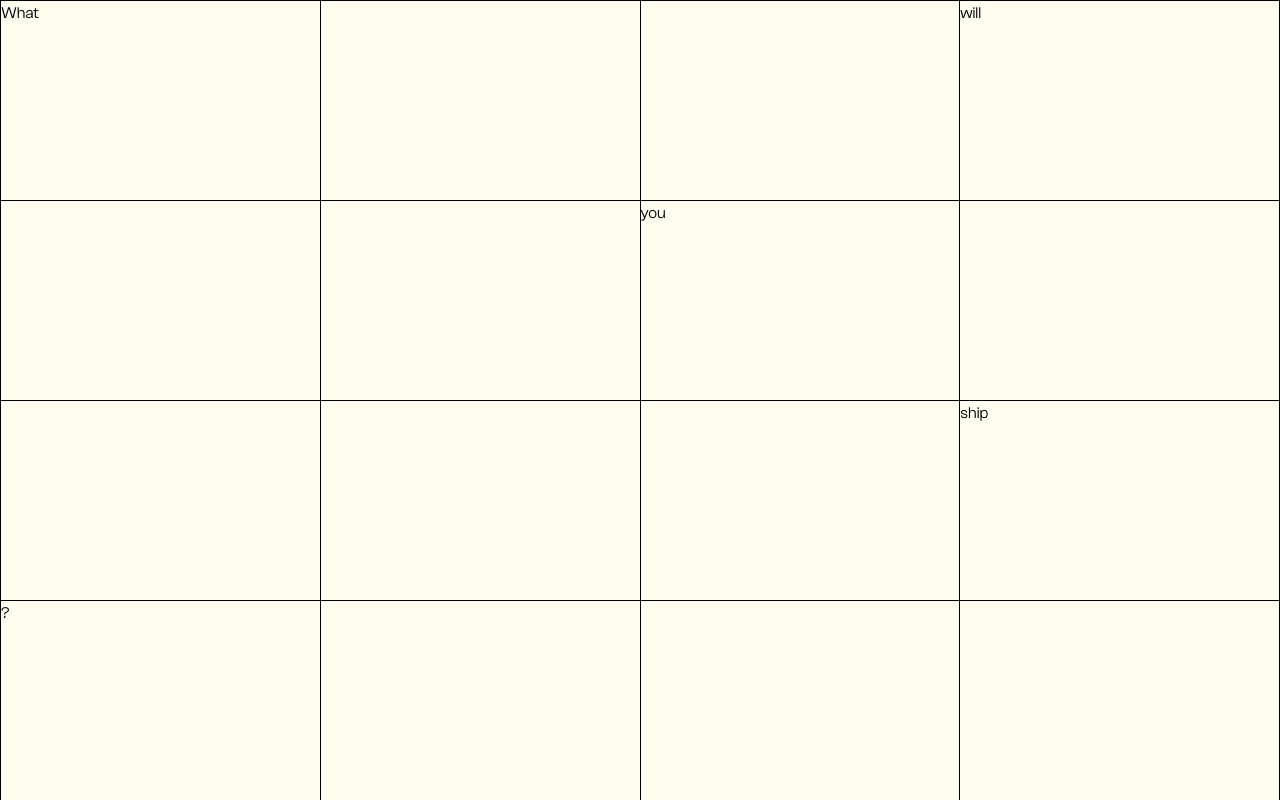
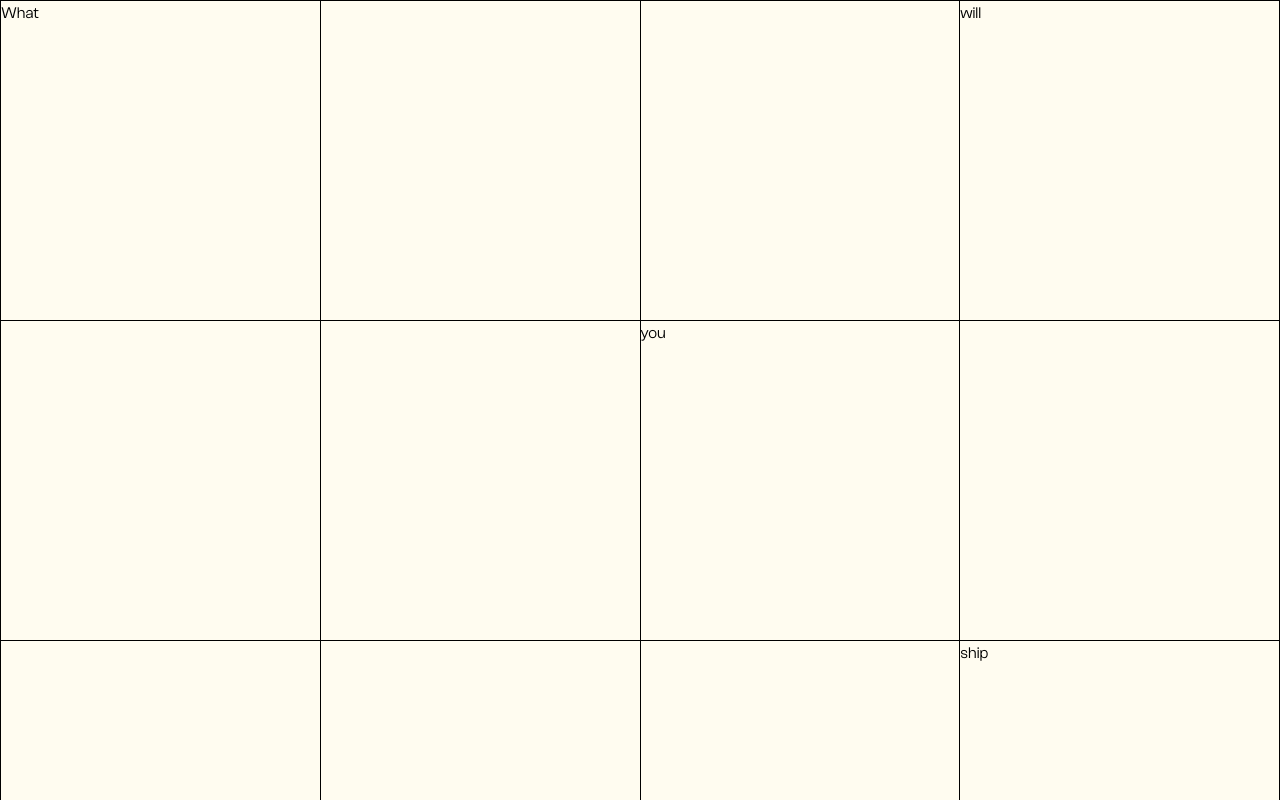
Before and after one commit to JohnOlushola/portfolio, a Next.js app: page /grid in a window 1280 px wide. Shown: the top 800 px of the page. Built offline with nearby package versions, Linux system fonts and the light colour scheme.

Commit message:
feat: equal width and height

```diff
--- a/src/styles/globals.css
+++ b/src/styles/globals.css
@@ -58,7 +58,8 @@ body {
 }
 
 .grid .grid-cell {
-  height: calc(100vh / var(--columns))
+  /* the height should be equal to the width */
+  height: calc(100vw / var(--columns));
 }
 
 .grid-guides {
```
